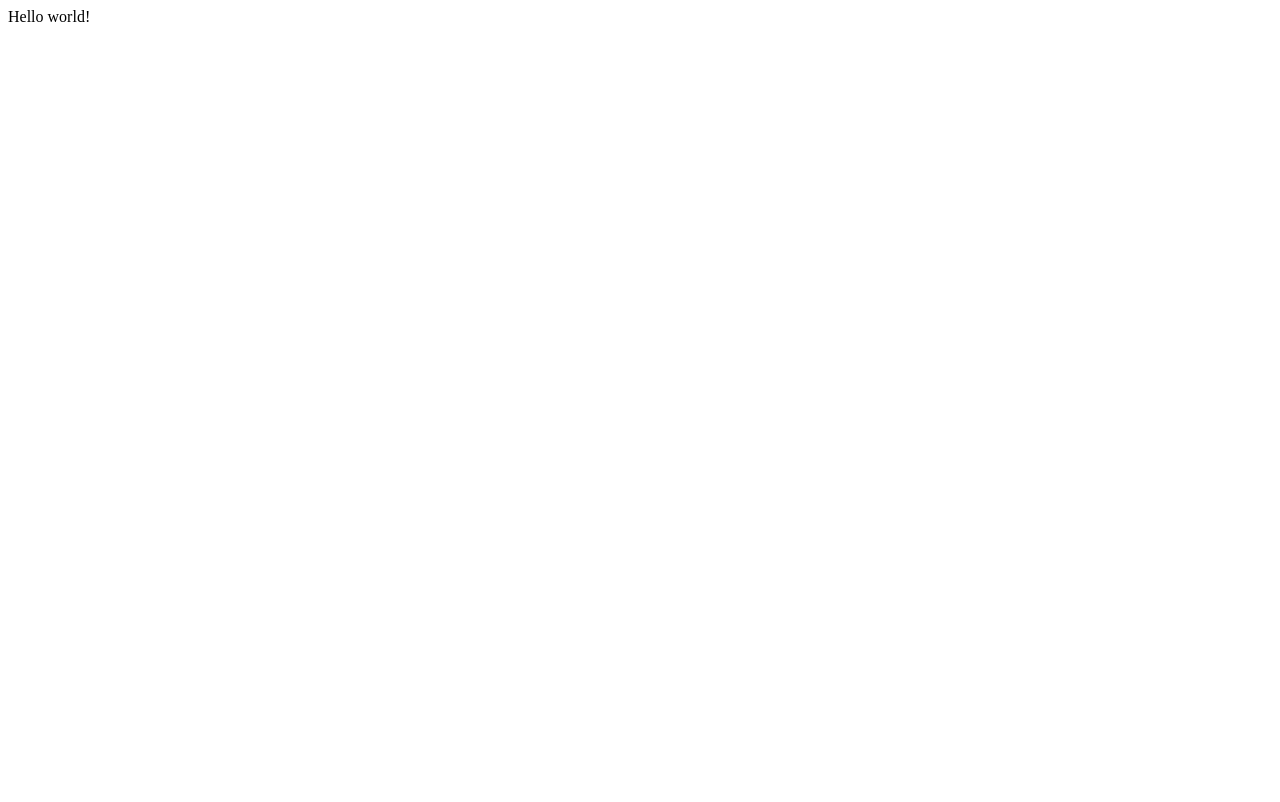
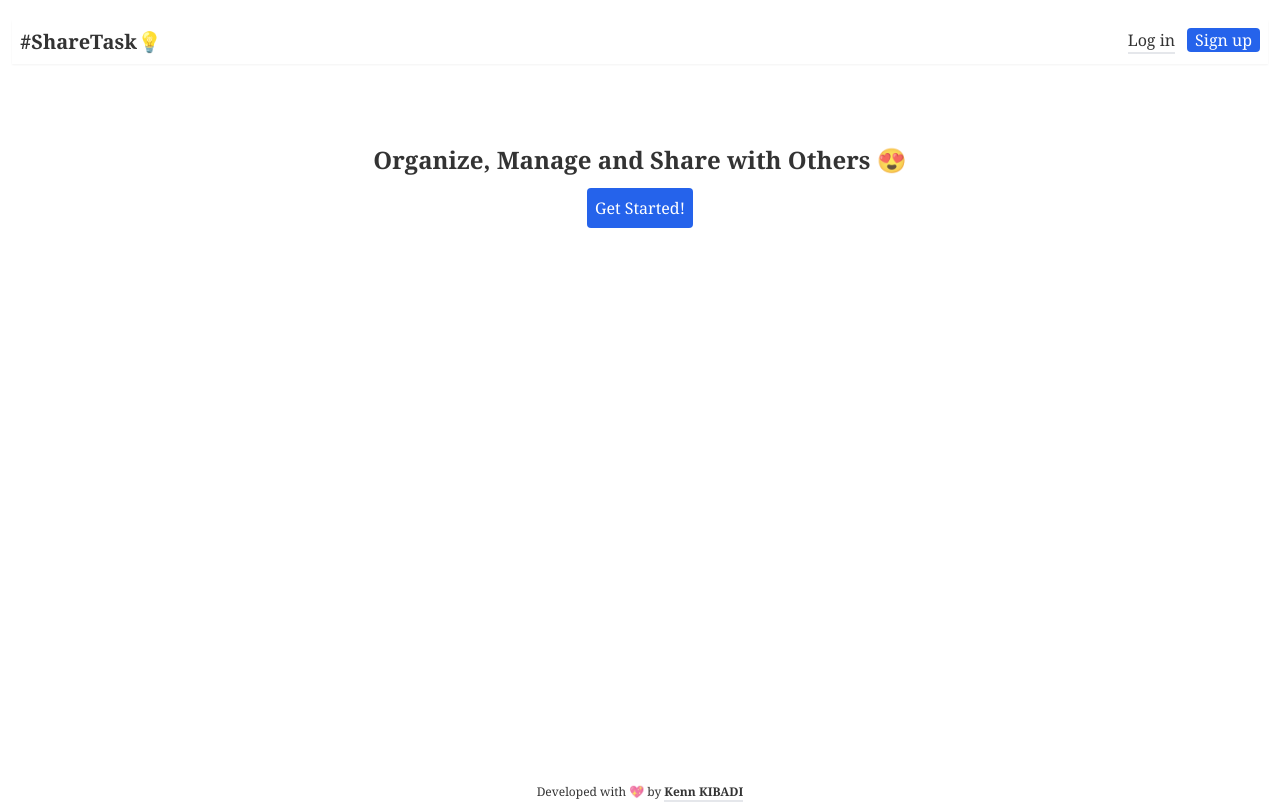
Before and after one commit to KennStack01/shareTask, a Gatsby site: page / in a window 1280 px wide. Built offline with nearby package versions, Linux system fonts and the light colour scheme; Gatsby itself is replaced by a stand-in of ours.

Commit message:
First Installation and Creation of main components

```diff
--- /dev/null
+++ b/gatsby-browser.js
@@ -0,0 +1 @@
+import "./src/styles/global.css"
--- a/gatsby-config.js
+++ b/gatsby-config.js
@@ -6,5 +6,7 @@
 
 module.exports = {
   /* Your site config here */
-  plugins: [],
+  plugins: [
+    'gatsby-plugin-postcss',
+  ],
 }
--- /dev/null
+++ b/postcss.config.js
@@ -0,0 +1,6 @@
+module.exports = {
+  plugins: {
+    tailwindcss: {},
+    autoprefixer: {},
+  },
+}
--- /dev/null
+++ b/src/Components/CreateTask.js
@@ -0,0 +1,12 @@
+import React from 'react'
+
+// THIS IS FOR ADDING ITEMS!
+const CreateTask = () => {
+    return (
+        <div>
+
+        </div>
+    )
+}
+
+export default CreateTask
--- /dev/null
+++ b/src/Components/Footer.js
@@ -0,0 +1,13 @@
+import React from 'react'
+
+const Footer = () => {
+    return (
+        <div>
+            <h1 className="text-xs">
+                Developed with 💖 by <a href="https://www.twitter.com/KennKIBADI" target="_blank" className="font-bold border-blue-20 border-b-2">Kenn KIBADI</a>
+            </h1>
+        </div>
+    )
+}
+
+export default Footer
--- /dev/null
+++ b/src/Components/Header.js
@@ -0,0 +1,24 @@
+import React from 'react'
+import { Link } from 'gatsby'
+
+const styles = {
+    div: 'flex flex-row justify-between mt-5 mx-3 shadow-sm p-2',
+    h1: 'text-xl font-bold',
+    icon: 'text-xl',
+    btnSignUp: 'ml-3 bg-blue-600 hover:bg-blue-700 px-2 text-white rounded outline-none font-normal',
+    btnLogIn: 'border-b-2 hover:border-blue-600 outline-none',
+
+}
+const Header = () => {
+    return (
+        <div className={styles.div}>
+            <h1 className={styles.h1}> <Link to="/" >#ShareTask💡</Link> </h1>
+            <div className="text-md">
+                <button className={styles.btnLogIn}>Log in</button>
+                <button className={styles.btnSignUp}>Sign up</button>
+            </div>
+        </div>
+    )
+}
+
+export default Header
--- /dev/null
+++ b/src/Components/Layout.js
@@ -0,0 +1,22 @@
+import React from 'react'
+import Header from '../Components/Header'
+import Footer from '../Components/Footer'
+
+const styles = {
+    layoutContent: 'text-center flex flex-col h-screen ',
+    children: 'flex-grow',
+}
+
+const Layout = ({ children }) => {
+    return (
+        <div className={styles.layoutContent}>
+            <Header/>
+            <div className={styles.children}>
+                { children }
+            </div>
+            <Footer/>
+        </div>
+    )
+}
+
+export default Layout
--- /dev/null
+++ b/src/Components/Starter.js
@@ -0,0 +1,20 @@
+import React from 'react'
+import { Link } from 'gatsby'
+
+const styles = {
+    h1: 'text-2xl font-bold',
+    button: 'm-3 bg-blue-600 hover:bg-blue-700 p-2 text-white rounded outline-none font-medium',
+    welcome: 'mb-2',
+    logo: 'text-md font-bold'
+}
+
+const Starter = () => {
+    return (
+        <div className="mx-5 mt-20 mb-5">
+            <h1 className={styles.h1}> Organize, Manage and Share with Others 😍</h1>
+            <button className={styles.button}> <Link to="/">Get Started!</Link></button>
+        </div>
+    )
+}
+
+export default Starter
--- a/src/pages/index.js
+++ b/src/pages/index.js
@@ -1,5 +1,16 @@
 import React from "react"
+import Layout from "../Components/Layout"
+import Starter from "../Components/Starter"
+import { Link } from 'gatsby'
 
-export default function Home() {
-  return <div>Hello world!</div>
+
+const Home = () => {
+  return (
+    <Layout>
+      <Starter/>
+      {/* <p>Need a Developer ? <Link to="/contact">Contact me.</Link> </p> */}
+    </Layout>
+  )
 }
+
+export default Home
--- /dev/null
+++ b/src/styles/global.css
@@ -0,0 +1,14 @@
+/* ./src/styles/global.css */
+@tailwind base;
+@tailwind components;
+@tailwind utilities;
+
+/* @import "../css/typography.css"; */
+
+body {
+  color: hsla(0, 0%, 0%, 0.8);
+  font-family: "poppins", georgia, serif;
+  font-weight: normal;
+  word-wrap: break-word;
+  font-kerning: normal;
+}
--- /dev/null
+++ b/src/styles/typography.css
@@ -0,0 +1,4 @@
+/* @font-face {
+  font-family: "poppins";
+  src: url("https://fonts.googleapis.com/css2?family=Poppins&display=swap");
+} */
--- /dev/null
+++ b/tailwind.config.js
@@ -0,0 +1,11 @@
+module.exports = {
+  purge: ['./src/**/*.{js,jsx,ts,tsx}'],
+  darkMode: false, // or 'media' or 'class'
+  theme: {
+    extend: {},
+  },
+  variants: {
+    extend: {},
+  },
+  plugins: [],
+}
```
Also changed, not shown: package.json (+7 -2 lines), src/Components/UserAuth.js (added), 1 other file.
